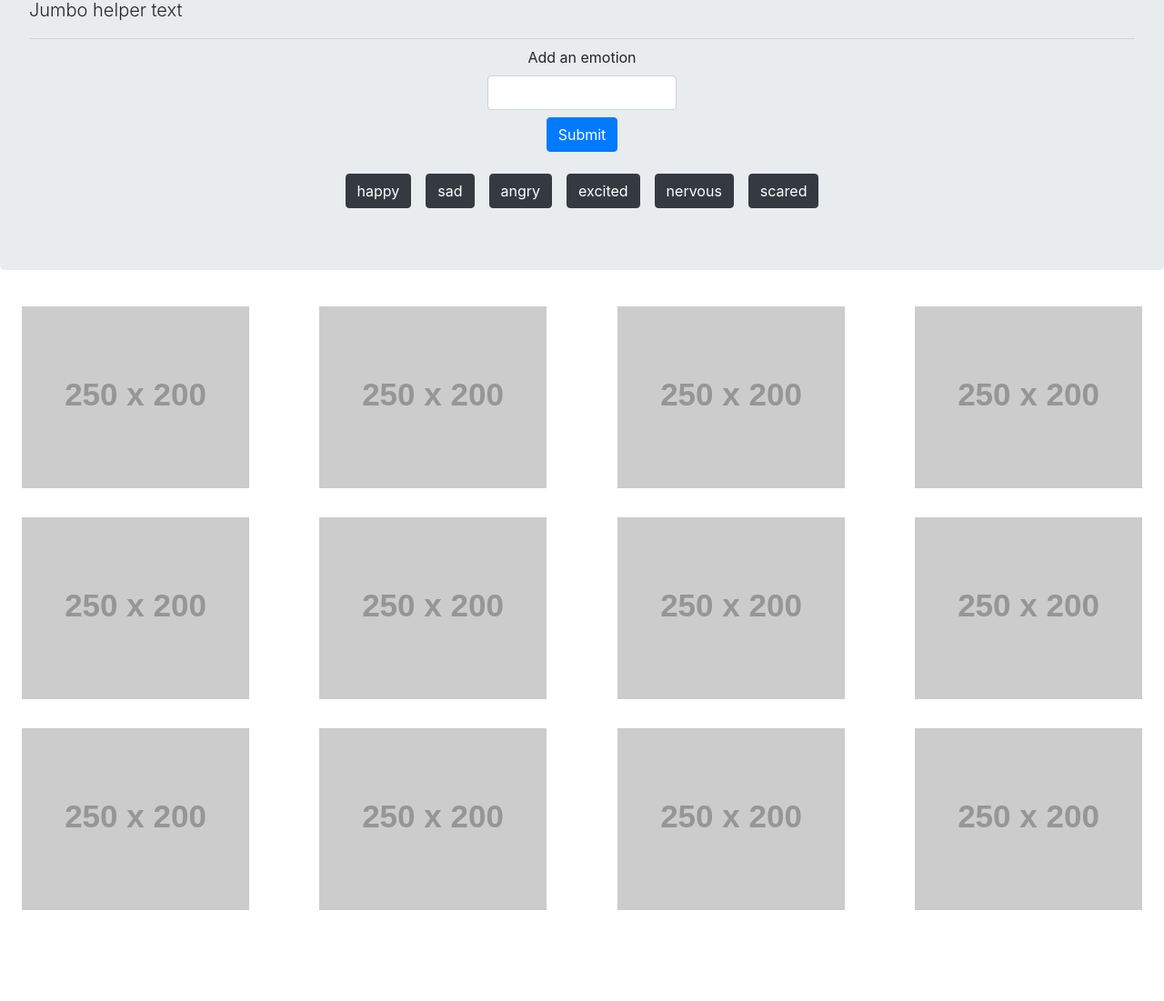
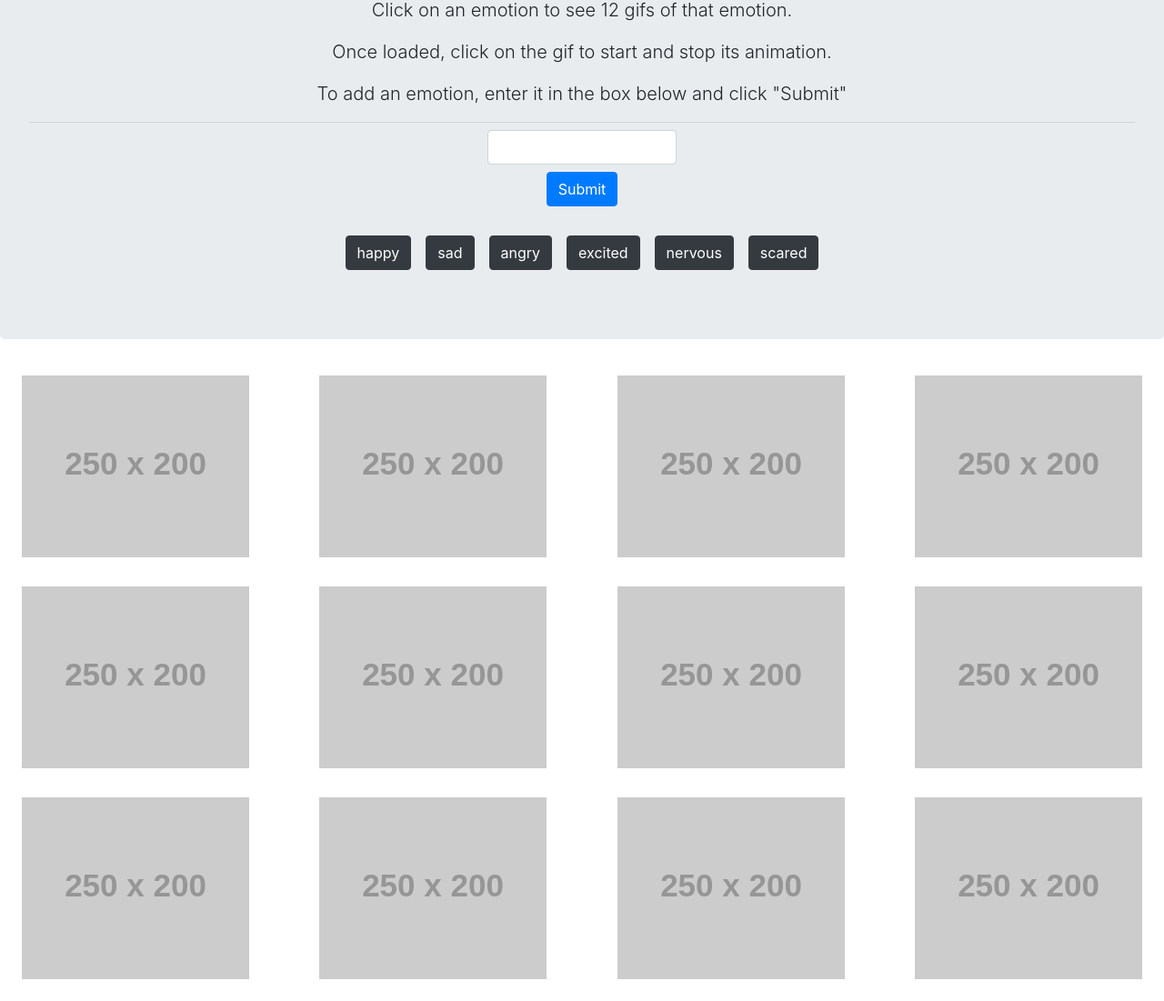
Before and after one commit to hamidyou/GiphyProject, a plain HTML site: page index.html in a window 1280 px wide. Shown: the part 162-1263 px from the top of the page at 91% size. Before the commit the page ends 1187 px from the top, so only its background shows below. Drawn offline with nearby package versions, Linux system fonts and the light colour scheme; placeholder pictures from the web are drawn by us.

Commit message:
base project complete

```diff
--- a/assets/js/app.js
+++ b/assets/js/app.js
@@ -6,7 +6,7 @@ let info = {}
 
 $(document).ready(function () {
   const append = (elm, content) => $(elm).append(content)
-  const button = x => "<button type='button' class='emotion btn btn-dark mx-2'>" + x + '</button>'
+  const button = x => "<button type='button' class='emotion btn btn-dark m-2'>" + x + '</button>'
   const newEmotion = () => $('#newEmotion').val().toLowerCase()
   const addToArray = function (x) {
     emotions = emotions.concat(x)
--- a/index.html
+++ b/index.html
@@ -16,16 +16,15 @@
 </head>
 
 <body>
-  <div class="jumbotron header">
+  <div class="jumbotron header text-center">
     <h1 class="display-3">GIPHY Ajax Project
     </h1>
-    <p class="lead">Jumbo helper text</p>
+    <p class="lead">Click on an emotion to see 12 gifs of that emotion.</p>
+    <p class="lead">Once loaded, click on the gif to start and stop its animation.</p>
+    <p class="lead">To add an emotion, enter it in the box below and click "Submit"</p>
     <hr class="my-2">
     <div class="addEmotion text-center">
       <div class="form-group">
-        <div class="row">
-          <label class="col-md-2 offset-md-5" for="">Add an emotion</label>
-        </div>
         <div class="row">
           <input type="text" class="form-control col-md-2 offset-md-5" id='newEmotion' placeholder="">
         </div>
@@ -37,55 +36,51 @@
   </div>
   <div class="main">
     <div class="row text-center">
-      <div class="col-md-3 p-2" id=0>
+      <div class="col p-2" id=0>
         <img class='image' src="https://placehold.it/250x200" placeholder='test' />
         <p class="rating"></p>
       </div>
-      <div class="col-md-3 p-2" id=1>
+      <div class="col p-2" id=1>
         <img src="https://placehold.it/250x200" />
         <p class="rating"></p>
       </div>
-      <div class="col-md-3 p-2" id=2>
+      <div class="col p-2" id=2>
         <img src="https://placehold.it/250x200" />
         <p class="rating"></p>
       </div>
-      <div class="col-md-3 p-2" id=3>
+      <div class="col p-2" id=3>
         <img src="https://placehold.it/250x200" />
         <p class="rating"></p>
       </div>
-    </div>
-    <div class="row text-center">
-      <div class="col-md-3 p-2" id=4>
+      <div class="col p-2" id=4>
         <img src="https://placehold.it/250x200" />
         <p class="rating"></p>
       </div>
-      <div class="col-md-3 p-2" id=5>
+      <div class="col p-2" id=5>
         <img src="https://placehold.it/250x200" />
         <p class="rating"></p>
       </div>
-      <div class="col-md-3 p-2" id=6>
+      <div class="col p-2" id=6>
         <img src="https://placehold.it/250x200" />
         <p class="rating"></p>
       </div>
-      <div class="col-md-3 p-2" id=7>
+      <div class="col p-2" id=7>
         <img src="https://placehold.it/250x200" />
         <p class="rating"></p>
       </div>
-    </div>
-    <div class="row text-center">
-      <div class="col-md-3 p-2" id=8>
+      <div class="col p-2" id=8>
         <img src="https://placehold.it/250x200" />
         <p class="rating"></p>
       </div>
-      <div class="col-md-3 p-2" id=9>
+      <div class="col p-2" id=9>
         <img src="https://placehold.it/250x200" />
         <p class="rating"></p>
       </div>
-      <div class="col-md-3 p-2" id=10>
+      <div class="col p-2" id=10>
         <img src="https://placehold.it/250x200" />
         <p class="rating"></p>
       </div>
-      <div class="col-md-3 p-2" id=11>
+      <div class="col p-2" id=11>
         <img src="https://placehold.it/250x200" />
         <p class="rating"></p>
       </div>
```
